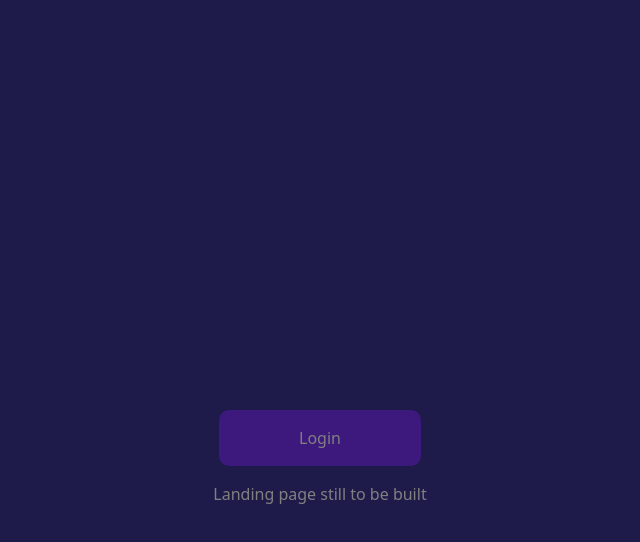
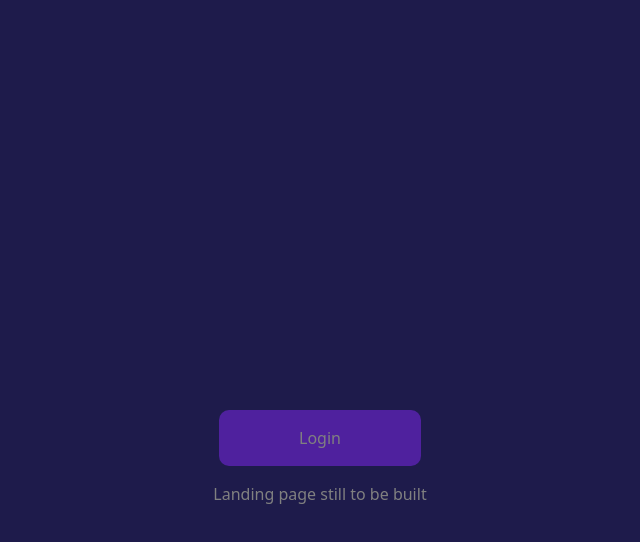
Before and after one commit to MitchScho/dogswalk, a React (Create React App) app: page / in a window 1280 px wide. In both pictures the pointer is over the link "Login". Shown: the top 542 px of the page, without its empty margins (320-960 px from the left). Built offline with nearby package versions, Linux system fonts and the light colour scheme; no server answers.

Commit message:
login button on landing page style update

```diff
--- a/src/components/LandingPage.scss
+++ b/src/components/LandingPage.scss
@@ -17,3 +17,7 @@
   padding-top: 1rem;
   padding-bottom: 1rem;
 }
+
+.login-button:hover {
+  background:rgb(79, 33, 158);
+}
```
